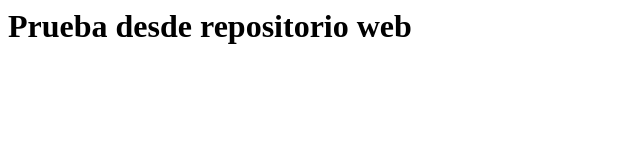
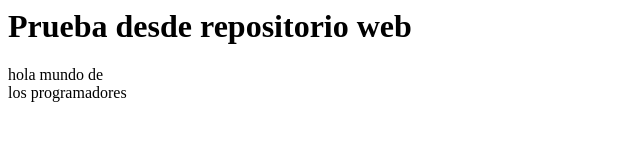
Before and after one commit to JaiderLopez/webPractica, a plain HTML site: page index.html in a window 1280 px wide. Shown: the whole page, without its empty margins (0-640 px from the left). Drawn offline with Linux system fonts and the light colour scheme.

Commit message:
second commit

```diff
--- a/index.html
+++ b/index.html
@@ -1,5 +1,9 @@
 <html>
+<head>
+<title> Page prueba </title>
+</head>
   <body>
     <h1> Prueba desde repositorio web </h1>
+	<p> hola mundo de <br>los programadores </p>
   </body>
 </html>
```
Also changed, not shown: hola.txt (added).
